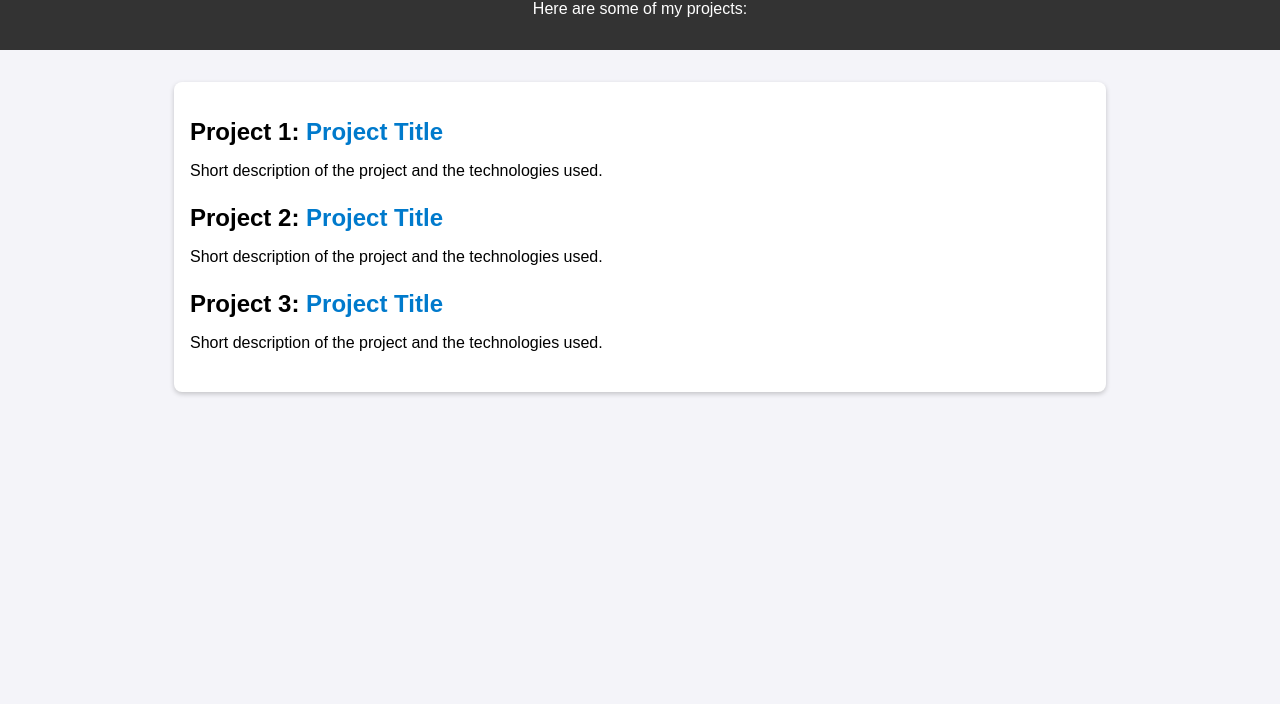
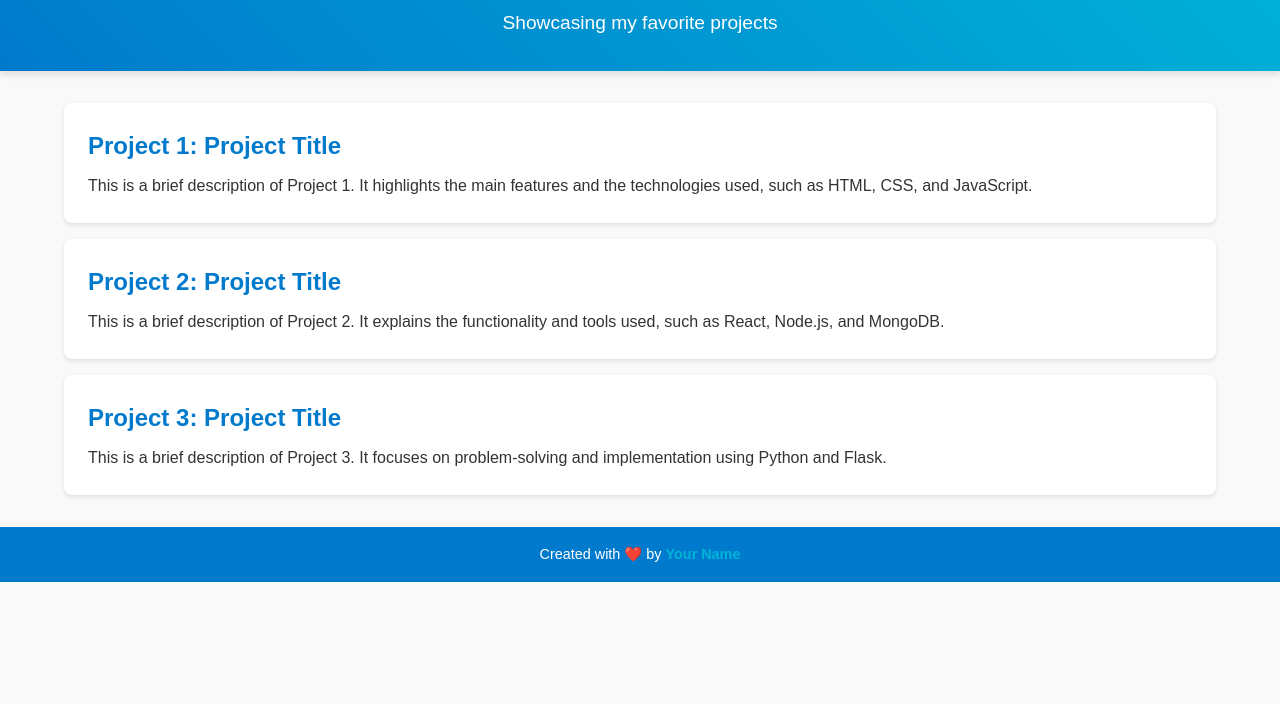
Before and after one commit to aarya1302/aarya1302.github.io, a plain HTML site: page index.html in a window 1280 px wide. Shown: the part 96-800 px from the top of the page. Drawn offline with Linux system fonts and the light colour scheme.

Commit message:
addding homepage

```diff
--- a/index.html
+++ b/index.html
@@ -5,37 +5,97 @@
   <meta name="viewport" content="width=device-width, initial-scale=1.0">
   <title>My Portfolio</title>
   <style>
-    body {
-      font-family: Arial, sans-serif;
+    /* Global Styles */
+    * {
       margin: 0;
       padding: 0;
-      background: #f4f4f9;
+      box-sizing: border-box;
     }
+
+    body {
+      font-family: 'Arial', sans-serif;
+      background: #f9f9f9;
+      color: #333;
+      line-height: 1.6;
+    }
+
     header {
-      background: #333;
+      background: linear-gradient(45deg, #007acc, #00b4d8);
       color: #fff;
-      padding: 1rem;
       text-align: center;
+      padding: 2rem 0;
+      box-shadow: 0 4px 6px rgba(0, 0, 0, 0.1);
     }
-    .container {
-      max-width: 900px;
-      margin: 2rem auto;
-      padding: 1rem;
-      background: #fff;
-      box-shadow: 0 2px 5px rgba(0, 0, 0, 0.2);
-      border-radius: 8px;
-    }
-    .project {
-      margin-bottom: 1.5rem;
-    }
-    .project h2 {
+
+    header h1 {
+      font-size: 2.5rem;
       margin-bottom: 0.5rem;
     }
+
+    header p {
+      font-size: 1.2rem;
+    }
+
+    .container {
+      max-width: 1200px;
+      margin: 2rem auto;
+      padding: 0 1.5rem;
+    }
+
+    .project {
+      background: #fff;
+      margin: 1rem 0;
+      padding: 1.5rem;
+      border-radius: 8px;
+      box-shadow: 0 2px 4px rgba(0, 0, 0, 0.1);
+      transition: transform 0.3s, box-shadow 0.3s;
+    }
+
+    .project:hover {
+      transform: translateY(-5px);
+      box-shadow: 0 4px 8px rgba(0, 0, 0, 0.2);
+    }
+
+    .project h2 {
+      font-size: 1.5rem;
+      margin-bottom: 0.5rem;
+      color: #007acc;
+    }
+
     .project a {
       text-decoration: none;
       color: #007acc;
+      font-weight: bold;
     }
+
     .project a:hover {
+      text-decoration: underline;
+    }
+
+    .project p {
+      margin-top: 0.5rem;
+      font-size: 1rem;
+    }
+
+    footer {
+      text-align: center;
+      padding: 1rem;
+      background: #007acc;
+      color: #fff;
+      margin-top: 2rem;
+    }
+
+    footer p {
+      font-size: 0.9rem;
+    }
+
+    footer a {
+      color: #00b4d8;
+      text-decoration: none;
+      font-weight: bold;
+    }
+
+    footer a:hover {
       text-decoration: underline;
     }
   </style>
@@ -43,21 +103,28 @@
 <body>
   <header>
     <h1>Welcome to My Portfolio</h1>
-    <p>Here are some of my projects:</p>
+    <p>Showcasing my favorite projects</p>
   </header>
+
   <div class="container">
     <div class="project">
-      <h2>Project 1: <a href="https://github.com/<your-username>/project-1" target="_blank">Project Title</a></h2>
-      <p>Short description of the project and the technologies used.</p>
+      <h2>Project 1: <a href="https://github.com/your-username/project-1" target="_blank">Project Title</a></h2>
+      <p>This is a brief description of Project 1. It highlights the main features and the technologies used, such as HTML, CSS, and JavaScript.</p>
     </div>
+
     <div class="project">
-      <h2>Project 2: <a href="https://github.com/<your-username>/project-2" target="_blank">Project Title</a></h2>
-      <p>Short description of the project and the technologies used.</p>
+      <h2>Project 2: <a href="https://github.com/your-username/project-2" target="_blank">Project Title</a></h2>
+      <p>This is a brief description of Project 2. It explains the functionality and tools used, such as React, Node.js, and MongoDB.</p>
     </div>
+
     <div class="project">
-      <h2>Project 3: <a href="https://github.com/<your-username>/project-3" target="_blank">Project Title</a></h2>
-      <p>Short description of the project and the technologies used.</p>
+      <h2>Project 3: <a href="https://github.com/your-username/project-3" target="_blank">Project Title</a></h2>
+      <p>This is a brief description of Project 3. It focuses on problem-solving and implementation using Python and Flask.</p>
     </div>
   </div>
+
+  <footer>
+    <p>Created with ❤️ by <a href="https://github.com/your-username" target="_blank">Your Name</a></p>
+  </footer>
 </body>
 </html>
```
